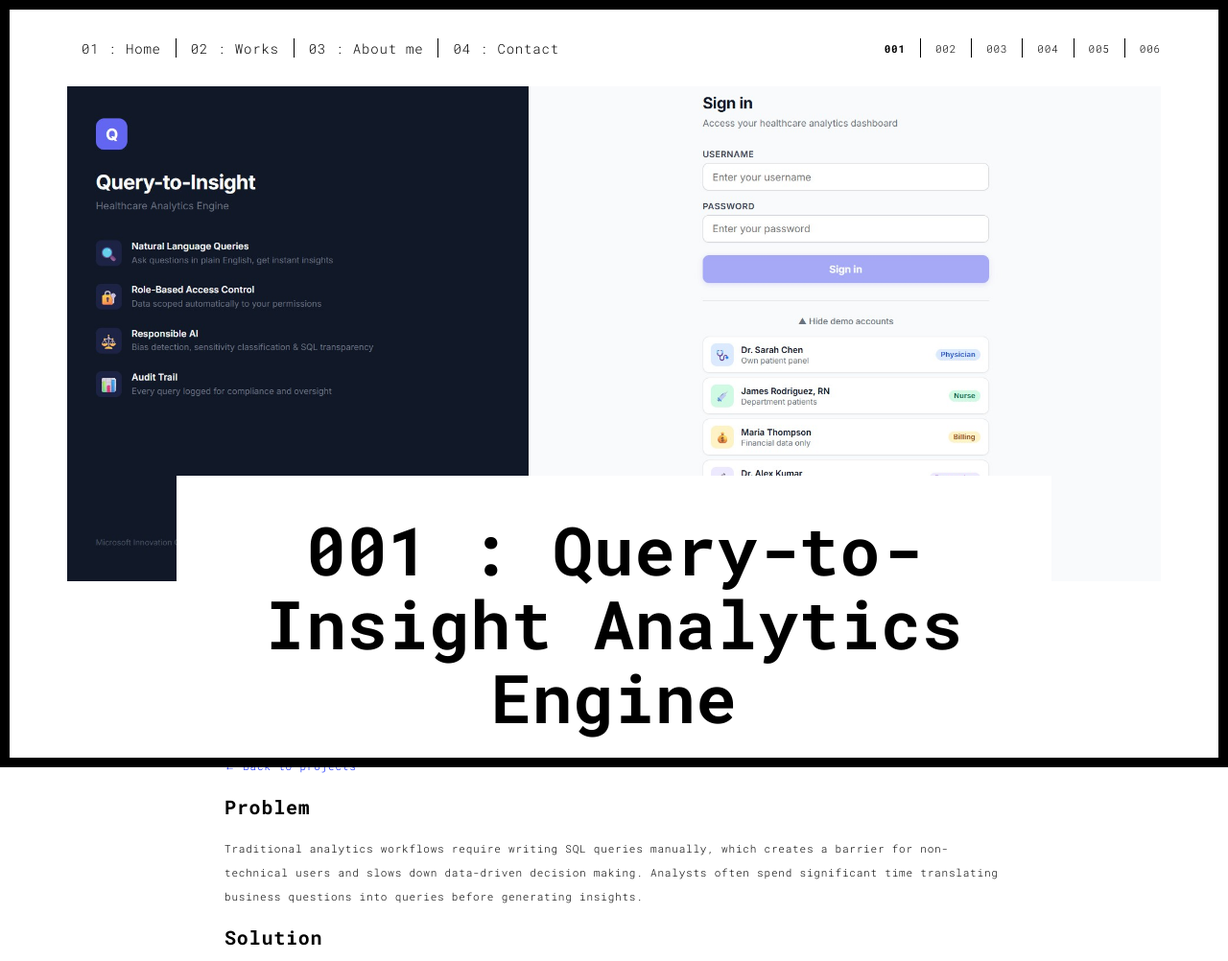
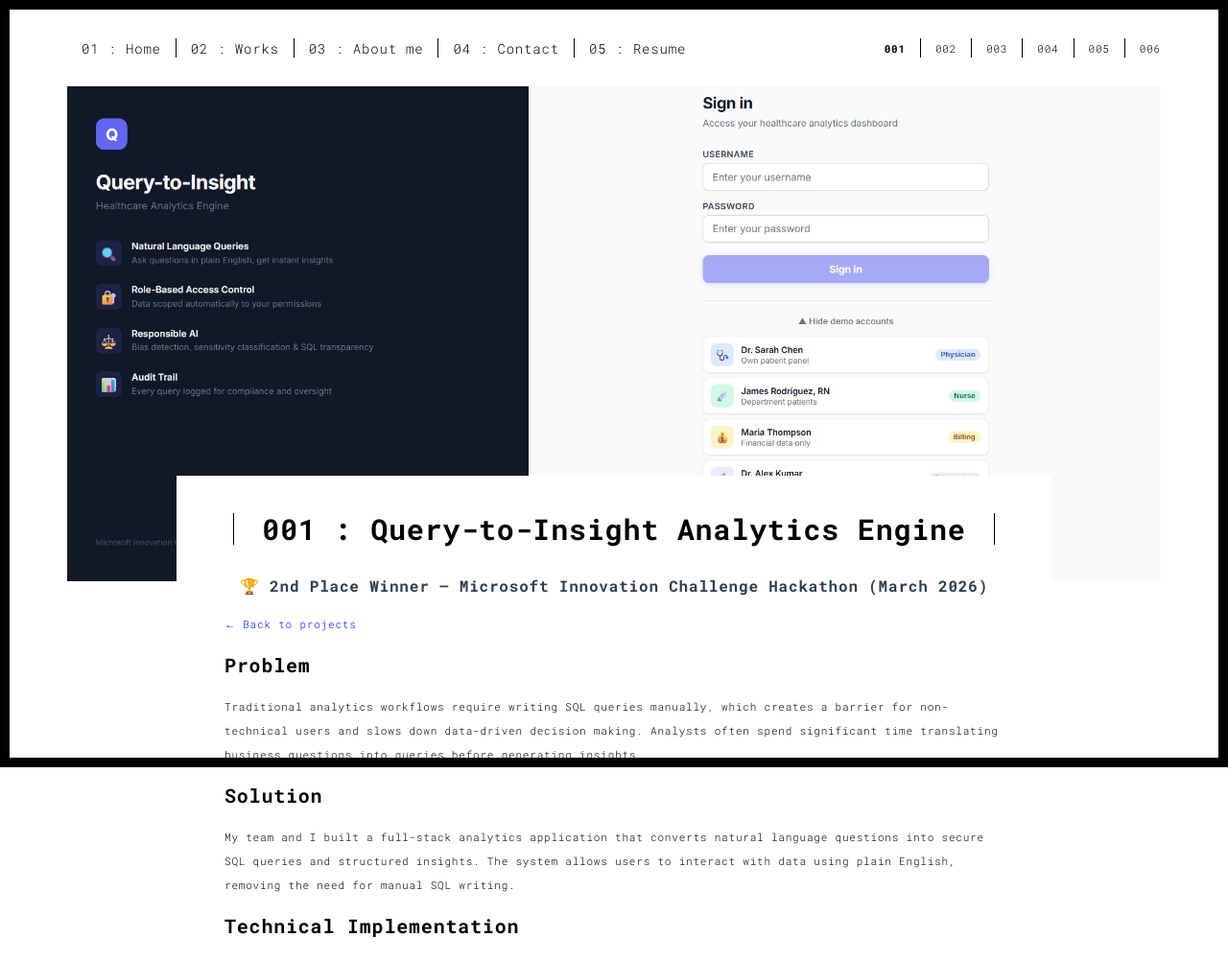
Before and after one commit to corellana22/portfo, a Flask app: page /work.html in a window 1280 px wide. Shown: the top 1002 px of the page at 96% size. Run offline with Flask 3, Linux system fonts and the light colour scheme; some libraries are stand-ins or nearby versions.

Commit message:
Add resume navigation and finalize portfolio

```diff
--- a/templates/about.html
+++ b/templates/about.html
@@ -43,6 +43,11 @@
                         <li><a href="./works.html" title="">02 : Works</a></li>
                         <li><a href="./about.html" title="">03 : About me</a></li>
                         <li><a href="./contact.html" title="">04 : Contact</a></li>
+                        <li>
+                            <a href="../static/assets/files/ChrisOrellana_Fall2026_Resume.pdf" target="_blank" title="">
+                                05 : Resume
+                            </a>
+                        </li>
                     </ul>
 
 
--- a/templates/contact.html
+++ b/templates/contact.html
@@ -43,6 +43,11 @@
             <li><a href="./works.html" title="">02 : Works</a></li>
             <li><a href="./about.html" title="">03 : About me</a></li>
             <li><a href="./contact.html" title="">04 : Contact</a></li>
+            <li>
+              <a href="../static/assets/files/ChrisOrellana_Fall2026_Resume.pdf" target="_blank" title="">
+                05 : Resume
+              </a>
+            </li>
           </ul>
 
 
--- a/templates/thankyou.html
+++ b/templates/thankyou.html
@@ -38,6 +38,11 @@
             <li><a href="./works.html">02 : Works</a></li>
             <li><a href="./about.html">03 : About me</a></li>
             <li><a href="./contact.html">04 : Contact</a></li>
+            <li>
+              <a href="../static/assets/files/ChrisOrellana_Fall2026_Resume.pdf" target="_blank" title="">
+                05 : Resume
+              </a>
+            </li>
           </ul>
         </div>
       </div>
--- a/templates/work.html
+++ b/templates/work.html
@@ -42,6 +42,11 @@
             <li><a href="./works.html" title="">02 : Works</a></li>
             <li><a href="./about.html" title="">03 : About me</a></li>
             <li><a href="./contact.html" title="">04 : Contact</a></li>
+            <li>
+              <a href="../static/assets/files/ChrisOrellana_Fall2026_Resume.pdf" target="_blank" title="">
+                05 : Resume
+              </a>
+            </li>
           </ul>
 
           <ul class="nav navbar-nav navbar-right navbar-small visible-md visible-lg">
@@ -65,7 +70,10 @@
             alt="Query-to-Insight Analytics Engine">
           <div class="card-container">
             <div class="text-center">
-              <h1 class="h1">001 : Query-to-Insight Analytics Engine</h1>
+              <h1 class="h2">001 : Query-to-Insight Analytics Engine</h1>
+              <p class="text-center" style="font-weight: bold; font-size: 16px; margin-top: 10px; color: #2c3e50;">
+                🏆 2nd Place Winner — Microsoft Innovation Challenge Hackathon (March 2026)
+              </p>
             </div>
 
             <p><a href="./works.html">← Back to projects</a></p>
@@ -124,7 +132,8 @@
                 class="btn btn-default">GitHub</a>
               <a href="https://docs.google.com/presentation/d/1XrYCZbDbhO4NOLZO6CQJzrqiql6qN0MRpR5-iM6EG_s"
                 target="_blank" class="btn btn-default">Presentation</a>
-              <a href="https://red-water-0b770d310.4.azurestaticapps.net/" target="_blank" class="btn btn-default">Live
+              <a href="https://innovationstudio.microsoft.com/hackathons/Innovation-Challenge-Spring-2025/project/121813"
+                target="_blank" class="btn btn-default">Live
                 Demo</a>
               <a href="https://drive.google.com/file/d/1mdp-S3MjHEAvKGwPgV_PKlTpEJq4rDtn/view?usp=sharing"
                 target="_blank" class="btn btn-default">Full Demo Video</a>
--- a/templates/work2.html
+++ b/templates/work2.html
@@ -37,6 +37,11 @@
             <li><a href="./works.html">02 : Works</a></li>
             <li><a href="./about.html">03 : About me</a></li>
             <li><a href="./contact.html">04 : Contact</a></li>
+            <li>
+              <a href="../static/assets/files/ChrisOrellana_Fall2026_Resume.pdf" target="_blank" title="">
+                05 : Resume
+              </a>
+            </li>
           </ul>
 
           <!-- Right-side pager: set the active one for this page -->
--- a/templates/work3.html
+++ b/templates/work3.html
@@ -37,6 +37,11 @@
             <li><a href="./works.html">02 : Works</a></li>
             <li><a href="./about.html">03 : About me</a></li>
             <li><a href="./contact.html">04 : Contact</a></li>
+            <li>
+              <a href="../static/assets/files/ChrisOrellana_Fall2026_Resume.pdf" target="_blank" title="">
+                05 : Resume
+              </a>
+            </li>
           </ul>
 
           <!-- Right-side pager: set the active one for this page -->
--- a/templates/work5.html
+++ b/templates/work5.html
@@ -37,6 +37,11 @@
             <li><a href="./works.html">02 : Works</a></li>
             <li><a href="./about.html">03 : About me</a></li>
             <li><a href="./contact.html">04 : Contact</a></li>
+            <li>
+              <a href="../static/assets/files/ChrisOrellana_Fall2026_Resume.pdf" target="_blank" title="">
+                05 : Resume
+              </a>
+            </li>
           </ul>
 
           <!-- Right-side pager: set the active one for this page -->
--- a/templates/work6.html
+++ b/templates/work6.html
@@ -37,6 +37,11 @@
             <li><a href="./works.html">02 : Works</a></li>
             <li><a href="./about.html">03 : About me</a></li>
             <li><a href="./contact.html">04 : Contact</a></li>
+            <li>
+              <a href="../static/assets/files/ChrisOrellana_Fall2026_Resume.pdf" target="_blank" title="">
+                05 : Resume
+              </a>
+            </li>
           </ul>
 
           <!-- Right-side pager: set the active one for this page -->
--- a/templates/works.html
+++ b/templates/works.html
@@ -44,6 +44,11 @@
             <li><a href="./works.html" title="">02 : Works</a></li>
             <li><a href="./about.html" title="">03 : About me</a></li>
             <li><a href="./contact.html" title="">04 : Contact</a></li>
+            <li>
+              <a href="../static/assets/files/ChrisOrellana_Fall2026_Resume.pdf" target="_blank" title="">
+                05 : Resume
+              </a>
+            </li>
           </ul>
 
 
```
Also changed, not shown: templates/index.html (+6 -1 lines), templates/work4.html (+6 -1 lines), 1 other file.
